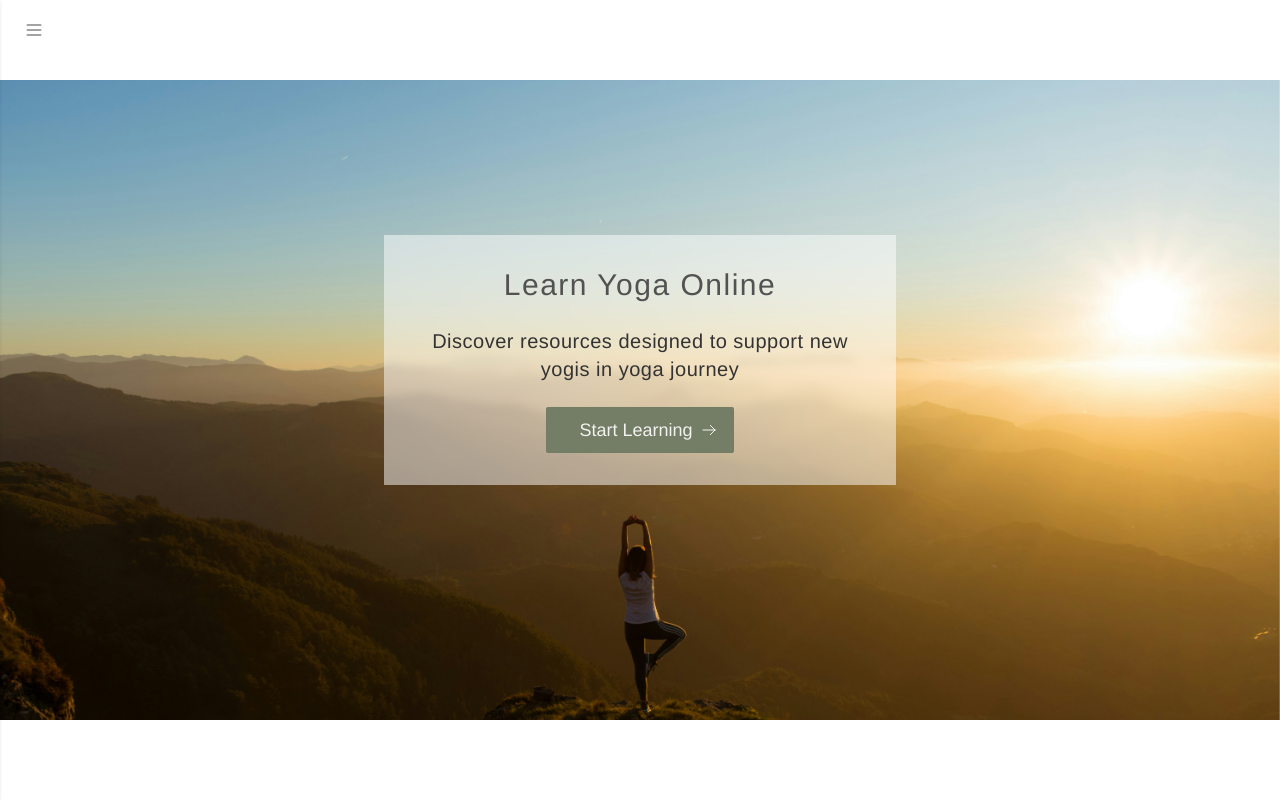
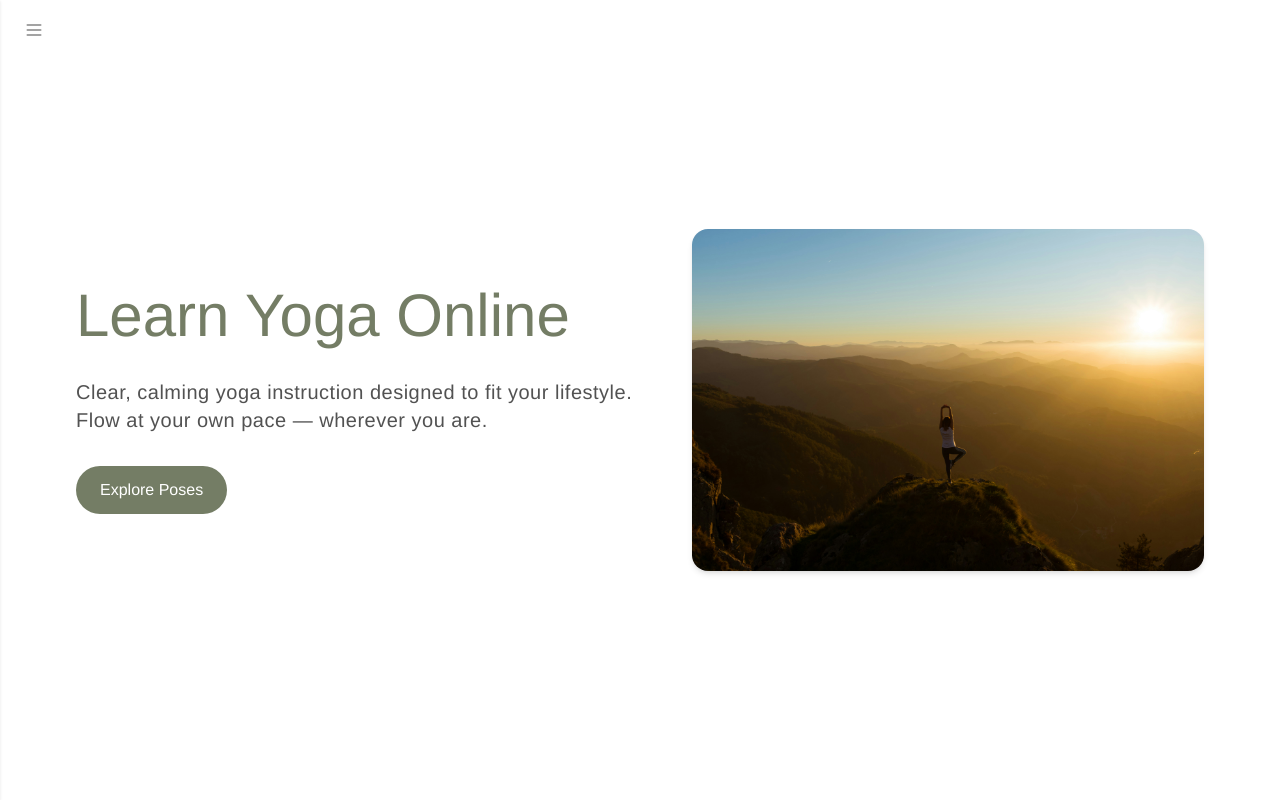
Before and after one commit to samanthacabrera/yoga-library, a React (Vite) app: page / in a window 1280 px wide. Shown: the top 800 px of the page. Built offline with nearby package versions, Linux system fonts and the light colour scheme.

Commit message:
add split-layout hero

```diff
--- a/src/components/Home.jsx
+++ b/src/components/Home.jsx
@@ -53,58 +53,55 @@ const Home = () => {
       </Helmet>
 
       <div className="flex flex-col w-screen">
-      {/* Hero */}
-      <div className="relative flex flex-col">
-        <Parallax
-          bgImage="/bg1.jpg"
-          strength={300}
-          className="mx-auto w-full h-screen lg:h-[80vh] mt-20"
-        >
-        </Parallax>
-        <div className="absolute inset-0 flex items-center justify-center">
-          <div className="bg-white/50 backdrop-blur-sm p-4 md:p-8 max-w-lg mx-2 text-center">
+      <div className="min-h-screen flex flex-col md:flex-row items-center justify-center px-6 md:px-12 py-12 gap-10">
+      <div className="flex-1 max-w-xl text-center md:text-left space-y-8">
         <motion.h1
-              initial={{ opacity: 0 }}
-              animate={{ opacity: 1 }}
-              transition={{ duration: 1.5, ease: "easeOut" }}
-              className="text-2xl md:text-3xl text-neutral-600 tracking-wider"
+          initial={{ opacity: 0, y: 10 }}
+          animate={{ opacity: 1, y: 0 }}
+          transition={{ duration: 0.8 }}
+          className="text-5xl md:text-6xl text-moss"
         >
           Learn Yoga Online
         </motion.h1>
 
         <motion.p
-              initial={{ opacity: 0 }}
-              animate={{ opacity: 1 }}
-              transition={{ duration: 1.5, ease: "easeOut", delay: 0.3 }}
-              className="text-sm md:text-xl my-6"
+          initial={{ opacity: 0, y: 10 }}
+          animate={{ opacity: 1, y: 0 }}
+          transition={{ duration: 0.9, delay: 0.2 }}
+          className="text-lg md:text-xl text-neutral-600 leading-relaxed"
         >
-              Discover resources designed to support new yogis in yoga journey
+          Clear, calming yoga instruction designed to fit your lifestyle. Flow at your own pace — wherever you are.
         </motion.p>
 
         <motion.div
           initial={{ opacity: 0 }}
           animate={{ opacity: 1 }}
-              transition={{ duration: 1.5, delay: 0.6 }}
+          transition={{ duration: 0.9, delay: 0.4 }}
         >
           <Link
             to="/poses"
-                className="inline-block flex items-center justify-center w-fit mx-auto group text-center text-sm md:text-lg text-white/90 font-medium bg-moss pl-8 pr-4 py-2 border border-moss/80 rounded-sm hover:scale-[101%] transition-all duration-300 ease-in-out focus:outline-none"
+            className="inline-block px-6 py-3 text-base font-medium text-white bg-moss hover:bg-moss/90 rounded-full transition"
           >
-                Start Learning
-                <svg
-                  className="ml-2 w-4 h-4 transition-all duration-300 group-hover:translate-x-1"
-                  fill="none"
-                  stroke="currentColor"
-                  viewBox="0 0 24 24"
-                  xmlns="http://www.w3.org/2000/svg"
-                >
-                  <path strokeLinecap="round" strokeLinejoin="round" strokeWidth="1.5" d="M14 5l7 7m0 0l-7 7m7-7H3"></path>
-                </svg>
+            Explore Poses
           </Link>
         </motion.div>
       </div>
+
+      {/* Image Section */}
+      <motion.div
+        initial={{ opacity: 0, scale: 0.95 }}
+        animate={{ opacity: 1, scale: 1 }}
+        transition={{ duration: 0.9, delay: 0.3 }}
+        className="flex-1 max-w-lg"
+      >
+        <img
+          src="/bg1.jpg"
+          alt="Peaceful yoga practice"
+          className="w-full rounded-2xl shadow-md object-cover"
+        />
+      </motion.div>
     </div>
-      </div>
+
 
     <div className="max-w-3xl mx-12 md:mx-auto py-40 grid gap-y-40 md:gap-y-80 text-charcoal">
 
@@ -130,7 +127,7 @@ const Home = () => {
         </div>
       </motion.div>
 
-      {/* Recommended Use */}
+      {/* Getting Started */}
       <motion.div
         initial={{ opacity: 0 }}
         whileInView={{ opacity: 1 }}
```
Lines whose indentation alone changed are shown as unchanged.
